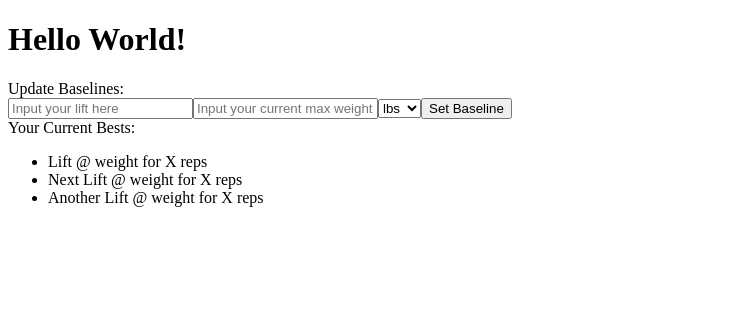
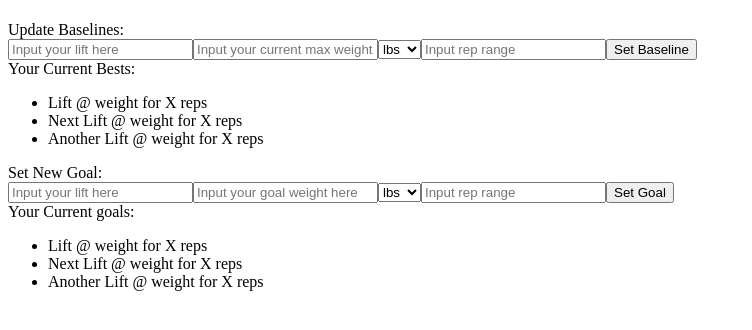
Before and after one commit to auto-mausx/lift-trace, a React app: page / in a window 1280 px wide. Shown: the top 330 px of the page, without its empty margins (0-752 px from the left). Built offline with nearby package versions, Linux system fonts and the light colour scheme; no server answers; the HTML template or start-up script is replaced by a standard one.

Commit message:
add axios requests

```diff
--- a/client/src/components/App.jsx
+++ b/client/src/components/App.jsx
@@ -1,20 +1,105 @@
 import React, { Component } from 'react';
 import axios from 'axios';
 import Baseline from './Baseline.jsx';
+import Goal from './Goal';
 
 export default class App extends Component {
   constructor() {
     super();
     this.state = {
-      lift: "Hello World!"
+      baselines: [],
+      goals: []
     };
+    this.setBaseline = this.setBaseline.bind(this);
+    this.setGoal = this.setGoal.bind(this);
+    this.deleteBaseline = this.deleteBaseline.bind(this);
+    this.deleteGoal = this.deleteGoal.bind(this);
   }
+  // gets both goals and baselines on page load
+  componentDidMount() {
+    this.getBaselines();
+    this.getGoals();
+  }
+  // gets baselines from DB
+  getBaselines() {
+    axios.get('/baselines')
+    .then(res => {
+      const baselines = res.data;
+      this.setState({baselines})
+    })
+    .catch(err => {
+      console.log('could not get baselines', err)
+    })
+  }
+  // gets goals from DB
+  getGoals() {
+    axios.get('/goals')
+    .then(res => {
+      const goals = res.data;
+      this.setState({goals})
+    })
+    .catch(err => {
+      console.log('could not get goals', err)
+    })
+  }
+  // sets a new baseline
+  setBaseline(lift, weight, unit, reps) {
+    var baseline = {
+      lift: lift,
+      weight: weight + ' ' + unit,
+      reps: reps
+    }
+    axios.post('/baseline', {baseline})
+    .then(res => {
+      console.log(res)
+    })
+    .catch(err => {
+      console.log('could not set baseline', err)
+    })
+  }
+  // sets a new goal
+  setGoal(lift, weight, unit, reps) {
+    var goal = {
+      lift: lift,
+      weight: weight + ' ' + unit,
+      reps: reps
+    }
+    axios.post('/goal', {goal})
+    .then(res => {
+      console.log(res)
+    })
+    .catch(err => {
+      console.log('could not set goal', err)
+    })
+  }
+  // deletes a baseline
+  deleteBaseline(lift) {
+    axios.delete('/baseline', {data: lift} )
+    .then(res => {
+      console.log(res)
+    })
+    .catch(err => {
+      console.log('could not delete baseline', err)
+    })
+  }
+  // deletes a goal
+  deleteGoal(lift) {
+    axios.delete('/goal', {data: lift} )
+    .then(res => {
+      console.log(res)
+    })
+    .catch(err => {
+      console.log('could not delete goal', err)
+    })
+  }
+
 
   render() {
     return(
       <div>
         <h1>{this.state.lift}</h1>
         <Baseline />
+        <Goal />
       </div>
     )
   }
--- a/client/src/components/Baseline.jsx
+++ b/client/src/components/Baseline.jsx
@@ -13,6 +13,7 @@ const Baseline = () => {
           <option value='lbs'>lbs</option>
           <option value='kgs'>kgs</option>
         </select>
+        <input type='text' id='baselineReps' placeholder='Input rep range'></input>
         <button type="submit" id='submitBaseline'>Set Baseline</button>
       </form>
       <BaselineDisplay />
--- a/client/src/components/Goal.jsx
+++ b/client/src/components/Goal.jsx
@@ -0,0 +1,23 @@
+import React from 'react';
+import GoalDisplay from './GoalDisplay';
+
+const Goal = () => {
+  return (
+    <div>
+      <span>Set New Goal:</span>
+      <form>
+        <input type='text' id='goalLift' placeholder='Input your lift here'></input>
+        <input type='text' id='goalWeight' placeholder='Input your goal weight here'></input>
+        <select>
+          <option value='lbs'>lbs</option>
+          <option value='kgs'>kgs</option>
+        </select>
+        <input type='text' id='goalReps' placeholder='Input rep range'></input>
+        <button type="submit" id='submitGoal'>Set Goal</button>
+      </form>
+      <GoalDisplay />
+    </div>
+  )
+}
+
+export default Goal;
--- a/client/src/components/GoalDisplay.jsx
+++ b/client/src/components/GoalDisplay.jsx
@@ -0,0 +1,18 @@
+import React from 'react';
+
+const GoalDisplay = (props) => {
+  return (
+    <div>
+      <span>
+        Your Current goals:
+      </span>
+      <ul>
+        <li>Lift @ weight for X reps</li>
+        <li>Next Lift @ weight for X reps</li>
+        <li>Another Lift @ weight for X reps</li>
+      </ul>
+    </div>
+  )
+}
+
+export default GoalDisplay;
```
Also changed, not shown: 1 other file (tests, documents, lock files or other folders).
